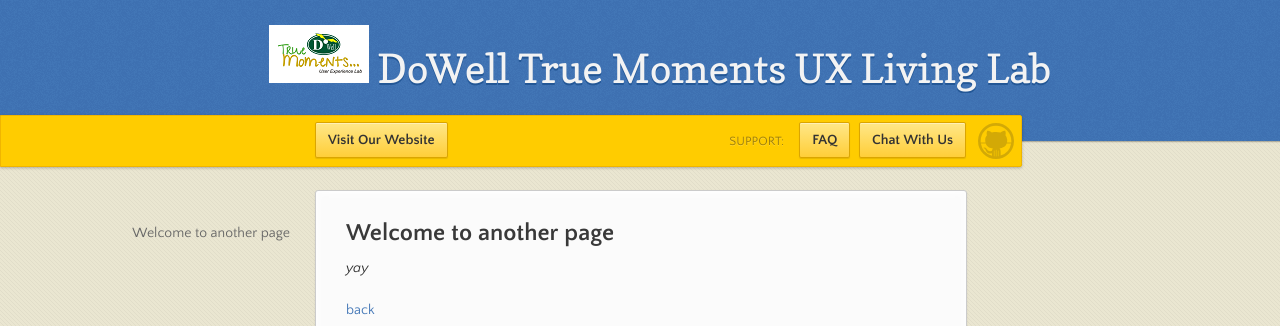
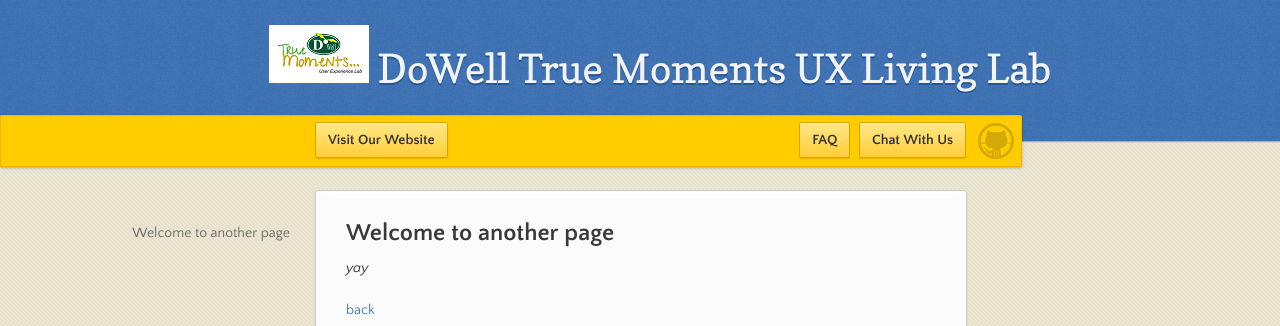
Before and after one commit to LL02-Website-Dowell/Digital-Twin-Note-Taker-Ideation.Dowell, a Jekyll site: the page built from another-page.md, in a window 1280 px wide. Shown: the top 326 px of the page. Built offline with Jekyll 4.4.1, drawn with Linux system fonts in a browser that asks for light colours; our own code applies the rules of GitHub Pages for plain Markdown files.

Commit message:
Update default.html

```diff
--- a/_layouts/default.html
+++ b/_layouts/default.html
@@ -35,7 +35,7 @@
 
         {% if site.show_downloads %}
           <div class="downloads">
-            <span>Support:</span>
+            <span> </span>
             <ul>
               <li><a href="{{ site.github.zip_url }}" class="button">FAQ</a></li>
               <li><a href="https://event.webinarjam.com/register/112/n75qxa8o" class="button">Chat With Us</a></li>
```
